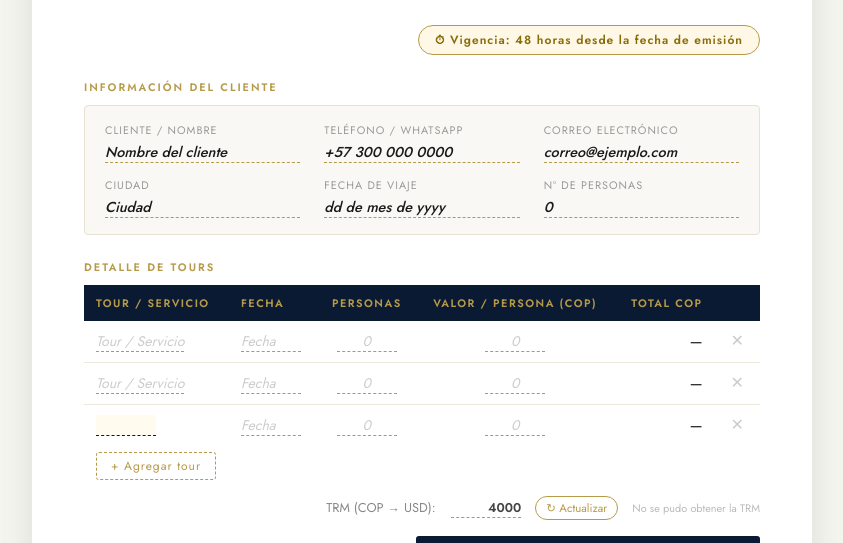
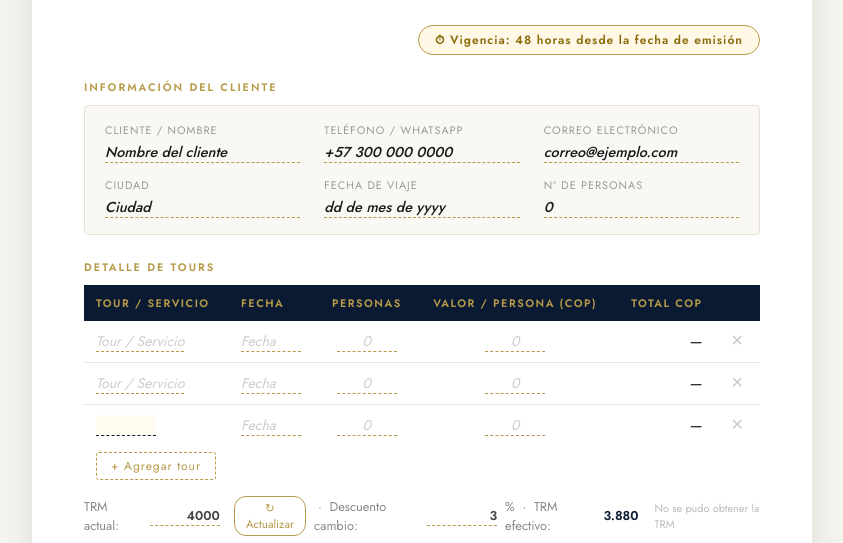
Before and after one commit to inferiore/luxuryhorizon, a plain HTML site: page website/cotizacion.html in a window 1280 px wide. Shown: the part 249-792 px from the top of the page, without its empty margins (218-1061 px from the left). Drawn offline with nearby package versions, Linux system fonts and the light colour scheme; no server answers.

Commit message:
feat: agregar descuento % al TRM para calcular TRM efectivo en cotización

```diff
--- a/website/cotizacion.html
+++ b/website/cotizacion.html
@@ -292,13 +292,17 @@
 
   <!-- TRM -->
   <div class="trm-row">
-    TRM (COP → USD): &nbsp;
+    TRM actual: &nbsp;
     <span contenteditable spellcheck="false" id="trm" data-ph="4000">4000</span>
     <button class="no-print" onclick="cargarTRM()" id="btn-trm"
       style="background:none;border:1px solid #B79A49;color:#B79A49;font-family:'Jost',sans-serif;font-size:.72rem;padding:3px 10px;border-radius:12px;cursor:pointer;margin-left:6px;">
       ↻ Actualizar
     </button>
-    <span id="trm-source" style="font-size:.68rem;color:#bbb;margin-left:6px;"></span>
+    &nbsp;·&nbsp; Descuento cambio: &nbsp;
+    <span contenteditable spellcheck="false" id="trm-pct" data-ph="3">3</span> %
+    &nbsp;·&nbsp; TRM efectivo: &nbsp;
+    <strong id="trm-efectivo" style="color:#0A1A32;">—</strong>
+    <span id="trm-source" style="font-size:.68rem;color:#bbb;margin-left:8px;"></span>
   </div>
 
   <!-- Totales -->
@@ -359,8 +363,11 @@
     });
 
     const trm    = parseCOP(document.getElementById('trm').textContent) || 1;
-    const totalUSD = totalCOP / trm;
+    const pct    = parseCOP(document.getElementById('trm-pct').textContent) || 0;
+    const trmEfectivo = trm * (1 - pct / 100);
+    const totalUSD = totalCOP / trmEfectivo;
 
+    document.getElementById('trm-efectivo').textContent = Math.round(trmEfectivo).toLocaleString('es-CO');
     document.getElementById('total-cop').textContent = formatCOP(totalCOP);
     document.getElementById('total-usd').textContent = formatUSD(totalUSD);
   }
@@ -423,6 +430,8 @@
   // TRM
   document.getElementById('trm').addEventListener('input', recalcular);
   document.getElementById('trm').addEventListener('blur',  recalcular);
+  document.getElementById('trm-pct').addEventListener('input', recalcular);
+  document.getElementById('trm-pct').addEventListener('blur',  recalcular);
 
   // Cargar TRM al abrir
   cargarTRM();
```
